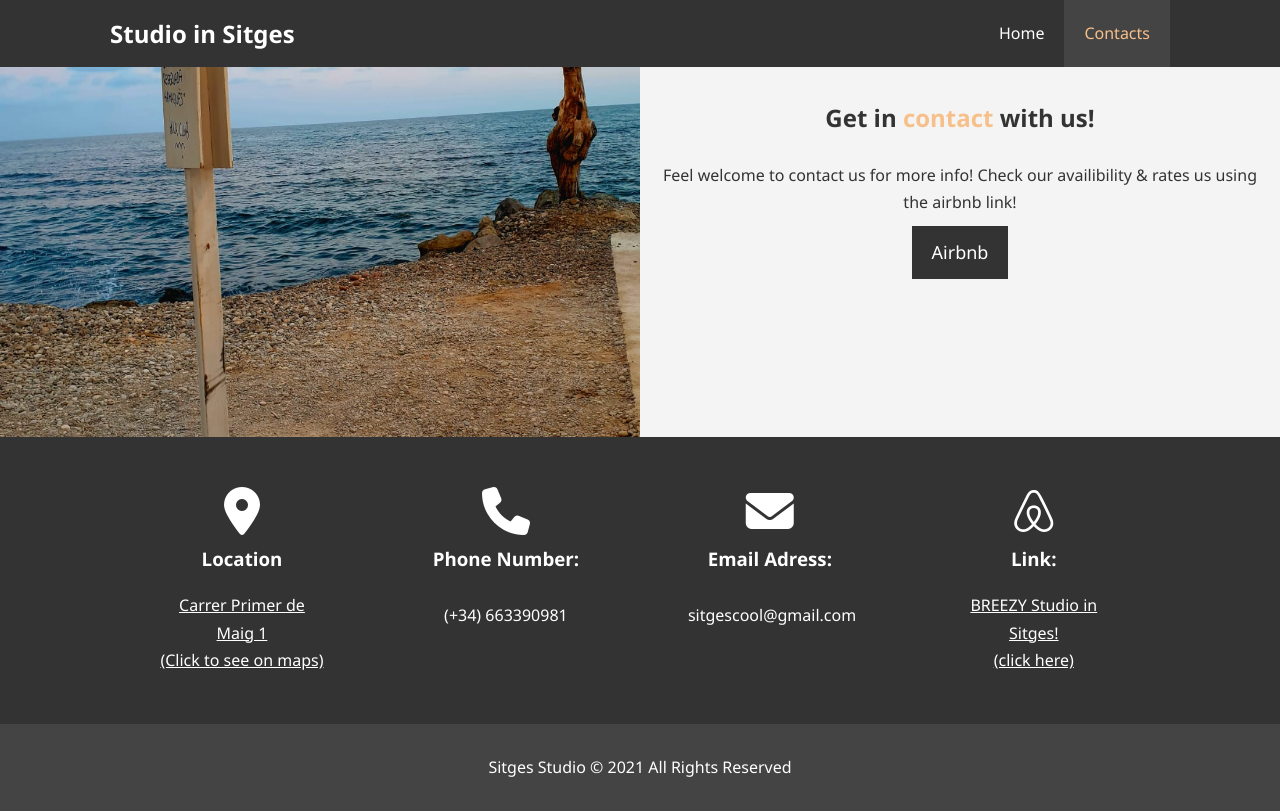
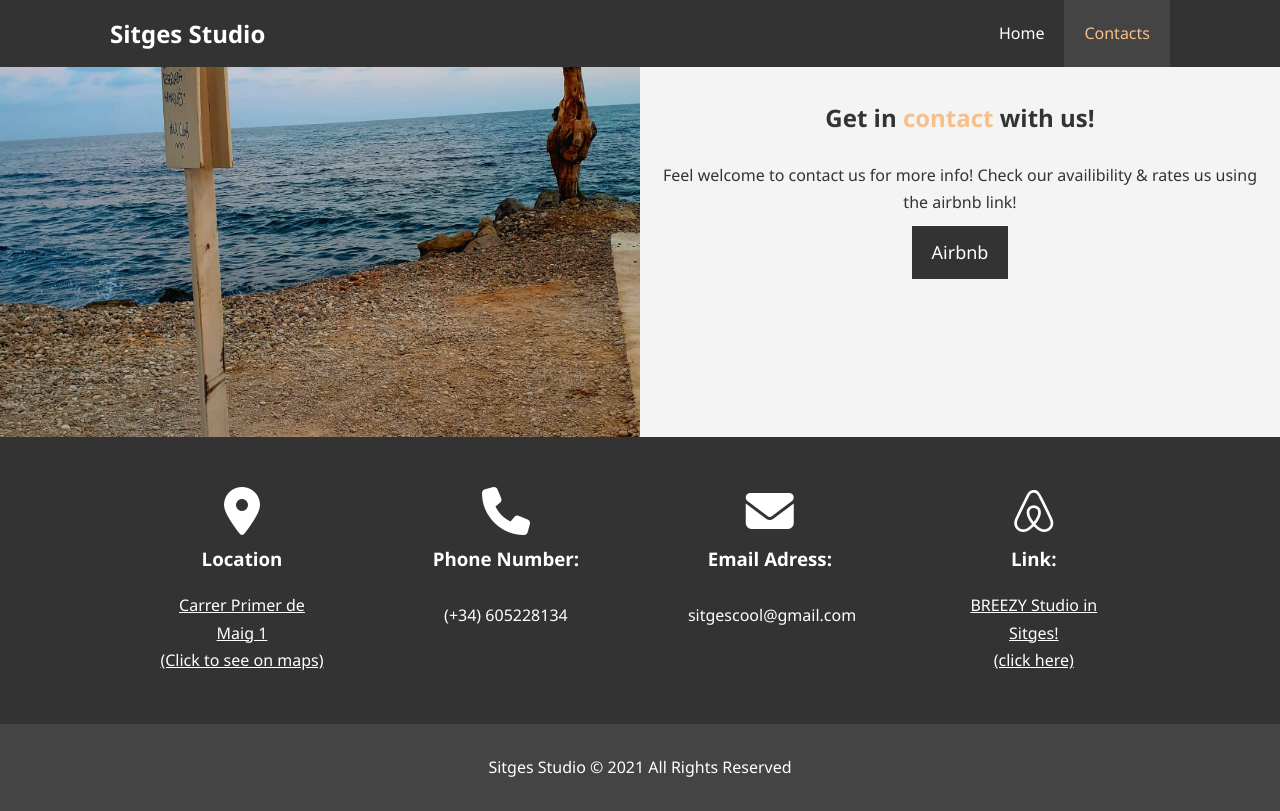
Before and after one commit to lucabarone95/Sitges_website, a plain HTML site: page contact.html in a window 1280 px wide. Drawn offline with Linux system fonts and the light colour scheme.

Commit message:
Fixed home css

```diff
--- a/contact.html
+++ b/contact.html
@@ -25,7 +25,7 @@
    <header>
       <nav id="navbar">
          <div class="container">
-            <h1 class="logo"> <a href="index.html">Studio in Sitges</a> </h1>
+            <h1 class="logo"> <a href="index.html">Sitges Studio</a> </h1>
             <ul>
                <li><a href="index.html">Home</a></li>
                <li><a class="current" href="contact.html">Contacts</a></li>
@@ -61,7 +61,7 @@
          <div class="box">
             <i class="fas fa-phone fa-3x"></i>
             <h3>Phone Number:</h3>
-            <p>(+34) 663390981</p>
+            <p>(+34) 605228134</p>
          </div>
          <div class="box">
             <i class="fas fa-envelope fa-3x"></i>
```
Also changed, not shown: index.html (+1 -1 lines).
